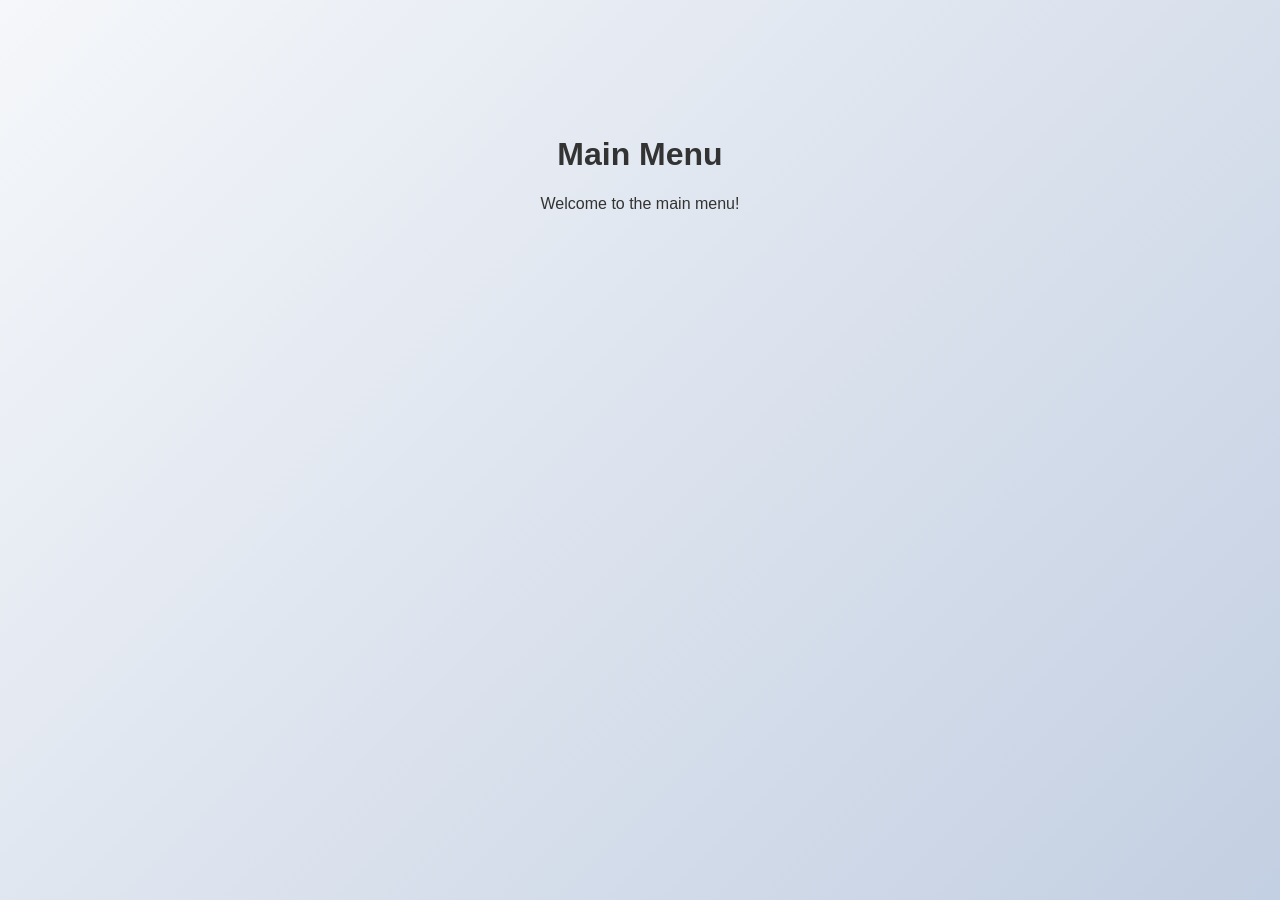
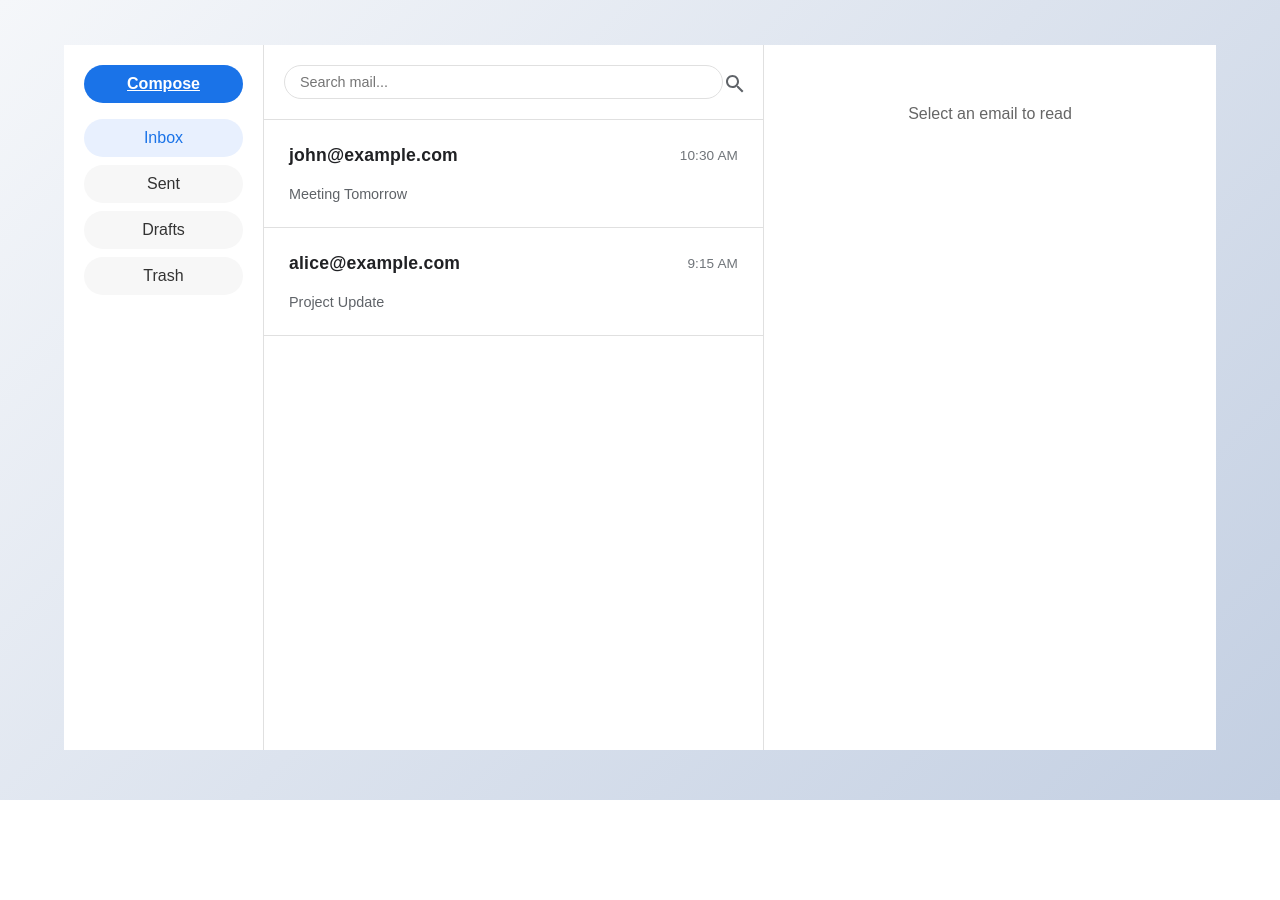
Before and after one commit to nachofalchi/chat-app, a React (Create React App) app in the folder client/: page /main in a window 1280 px wide. After the commit the page ends 800 px from the top, so only its background shows below. Built offline with nearby package versions, Linux system fonts and the light colour scheme.

Commit message:
MainMenu ui finished

```diff
--- /dev/null
+++ b/client/src/components/MainMenu.css
@@ -0,0 +1,166 @@
+/* MainMenu.css */
+body {
+    margin: 0;
+    padding: 0;
+    overflow: hidden;
+    height: 100vh;
+}
+
+.mail-container {
+    display: grid;
+    grid-template-columns: 200px 500px 1fr;
+    width: 90vw;
+    height: 90vh;
+}
+/* Sidebar */
+.sidebar {
+    background: #fff;
+    padding: 20px;
+    border-right: 1px solid #e0e0e0;
+}
+
+.compose-btn {
+    padding: 10px;
+    background: #1a73e8;
+    color: white;
+    border-radius: 24px;
+    cursor: pointer;
+}
+
+.folder-list {
+    list-style: none;
+    padding: 0;
+}
+
+.folder-list li {
+    padding: 10px;
+    cursor: pointer;
+    border-radius: 24px;
+    background: #f7f7f7;
+    margin-bottom: 8px;
+}
+
+.folder-list li.active {
+    background: #e8f0fe;
+    color: #1a73e8;
+}
+
+/* Email list */
+.email-list {
+    background: #fff;
+    border-right: 1px solid #e0e0e0;
+}
+
+/* Search bar */
+.search-bar {
+    position: relative;
+    margin: 0px;
+    padding: 20px;
+    border-bottom: 1px solid #e0e0e0;
+    display: flex;
+    align-items: center;
+}
+
+.search-bar input {
+    width: 90%;
+    padding: 8px 40px 8px 15px;
+    border: 1px solid #e0e0e0;
+    border-radius: 20px;
+    font-size: 0.9em;
+}
+.search-button {
+    background: none;
+    border: none;
+    cursor: pointer;
+    color: #5f6368;
+    padding: 0px;
+    height: 20px;
+    width: 20px;
+}
+
+/* Email list */
+.email-item {
+    display: grid;
+    grid-template-columns: auto auto;
+    grid-template-rows: auto auto;
+    padding: 0px;
+    margin: 0px;
+    padding: 15px;
+    border-bottom: 1px solid #e0e0e0;
+}
+
+.email-sender {
+    margin: 10px;
+    grid-column: 1;
+    grid-row: 1;
+    align-self: center;
+    justify-self: start;
+    font-weight: 600;
+    font-size: 1.1em;
+    color: #202124;
+    letter-spacing: 0.2px
+}
+.email-subject {
+    margin: 10px;
+    grid-column: 1;
+    grid-row: 2;
+    align-self: center;
+    justify-self: start;
+    color: #5f6368;
+    font-size: 0.9em;
+}
+
+.email-date {
+    margin: 10px;
+    grid-column: 2;
+    grid-row: 1;
+    align-self: center;
+    justify-self: end;
+    color: #70757a;
+    font-size: 0.85em;
+    font-weight: 400;
+    letter-spacing: 0.1px;
+}
+
+
+.email-item:hover {
+    background: #f8f9fa;
+    box-shadow: 0 2px 4px rgba(0,0,0,0.1);
+}
+
+.email-view {
+    padding: 20px;
+    background: #fff;
+}
+
+/* Email selected */
+.email-detail {
+    padding: 20px;
+}
+
+.email-detail h3 {
+    margin: 0 0 15px 0;
+    font-size: 1.2em;
+    color: #202124;
+}
+
+.email-header {
+    display: flex;
+    justify-content: space-between;
+    color: #5f6368;
+    margin-bottom: 20px;
+    padding-bottom: 10px;
+    border-bottom: 1px solid #e0e0e0;
+}
+
+.email-body {
+    line-height: 1.6;
+    color: #202124;
+}
+
+/* No email selected */
+.no-email-selected {
+    text-align: center;
+    color: #666;
+    margin-top: 40px;
+}
--- a/client/src/components/MainMenu.jsx
+++ b/client/src/components/MainMenu.jsx
@@ -1,9 +1,68 @@
+import React, { useState } from 'react';
+import './MainMenu.css';
+import SearchIcon from '@mui/icons-material/Search';
+
 export const MainMenu = () => {
+    const [selectedEmail, setSelectedEmail] = useState(null);
+
+    // Mock data
+    const emails = [
+        { id: 1, from: 'john@example.com', subject: 'Meeting Tomorrow', content: 'Hi, just confirming...', date: '10:30 AM' },
+        { id: 2, from: 'alice@example.com', subject: 'Project Update', content: 'The latest changes...', date: '9:15 AM' },
+    ];
+    const handleEmailClick = (email) => {
+        setSelectedEmail(email);
+    };
 
     return (
-        <div>
-        <h1>Main Menu</h1>
-        <p>Welcome to the main menu!</p>
+        <div className="mail-container">
+            {/* Sidebar */}
+            <div className="sidebar">
+                <button className="compose-btn">Compose</button>
+                <ul className="folder-list">
+                    <li className="active">Inbox</li>
+                    <li>Sent</li>
+                    <li>Drafts</li>
+                    <li>Trash</li>
+                </ul>
+            </div>
+
+            {/* Email List */}
+            <div className="email-list">
+            <div className="search-bar">
+                <input type="text" placeholder="Search mail..." />
+                <button className="search-button">
+                    <SearchIcon className="search-icon" />
+                </button>
+            </div>
+                {emails.map(email => (
+                    <div key={email.id} className="email-item" onClick={() => handleEmailClick(email)}>
+                        <div className="email-sender">{email.from}</div>
+                        <div className="email-subject">{email.subject}</div>
+                        <div className="email-date">{email.date}</div>
+                    </div>
+                ))}
+            </div>
+
+            {/* Email View */}
+            <div className="email-view">
+                {selectedEmail ? (
+                    <div className="email-detail">
+                        <h3>{selectedEmail.subject}</h3>
+                        <div className="email-header">
+                            <span>From: {selectedEmail.from}</span>
+                            <span>{selectedEmail.date}</span>
+                        </div>
+                        <div className="email-body">
+                            {selectedEmail.content}
+                        </div>
+                    </div>
+                ) : (
+                    <div className="no-email-selected">
+                        Select an email to read
+                    </div>
+                )}
+            </div>
         </div>
     );
 }
```
